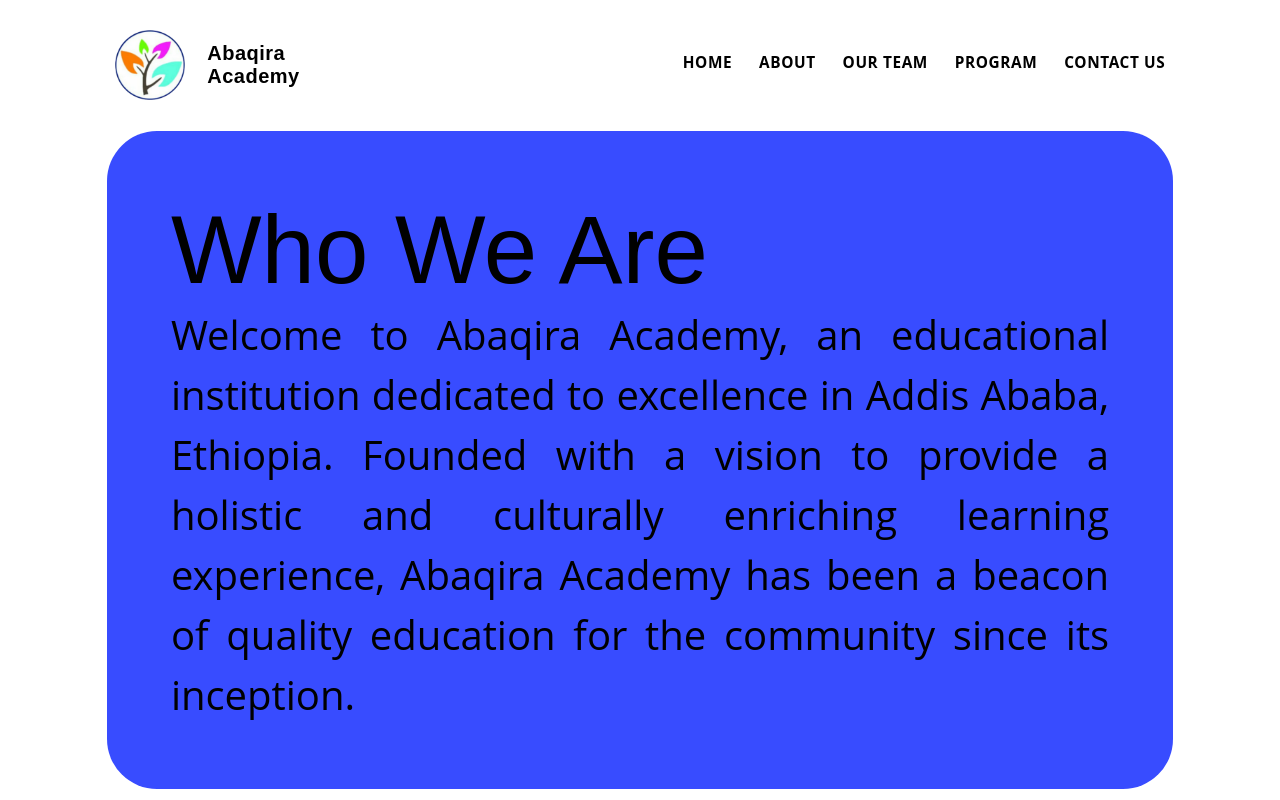
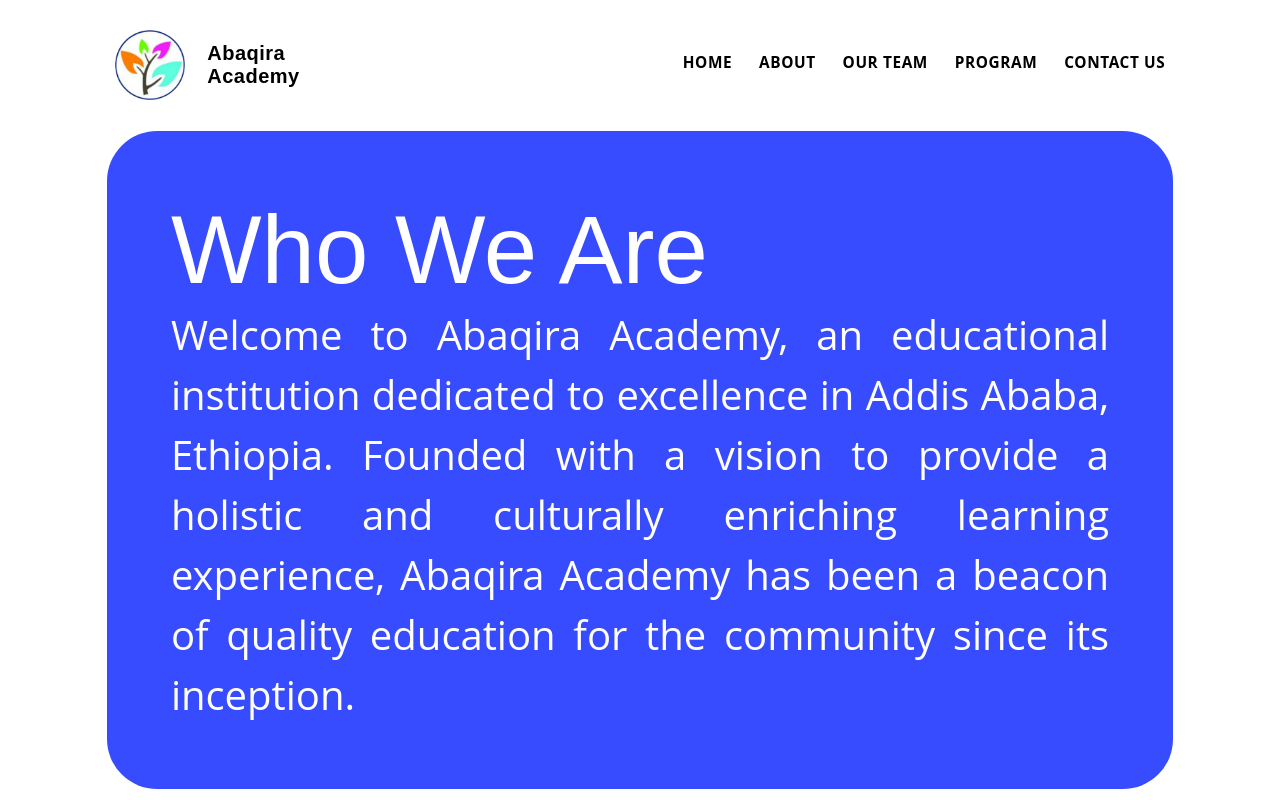
Before and after one commit to ahmedonour/Abaqira-Academy, a SvelteKit app: page /about in a window 1280 px wide. Shown: the top 800 px of the page. Built offline with nearby package versions, Linux system fonts and the light colour scheme.

Commit message:
Changing the text color

```diff
--- a/src/component/About Page /About-text.svelte
+++ b/src/component/About Page /About-text.svelte
@@ -47,12 +47,12 @@
 			font-family: var(--ff-DM-Sans);
 			font-weight: 500;
 			font-size: 96px;
-			color: #000;
+			color: var(--text-color);
 
 			line-height: normal;
 		}
 		.about-text p {
-			color: #000;
+			color:var(--text-color);
 			text-align: justify;
 			font-family: var(--ff-Open-Sans);
 			font-size: 40px;
```
